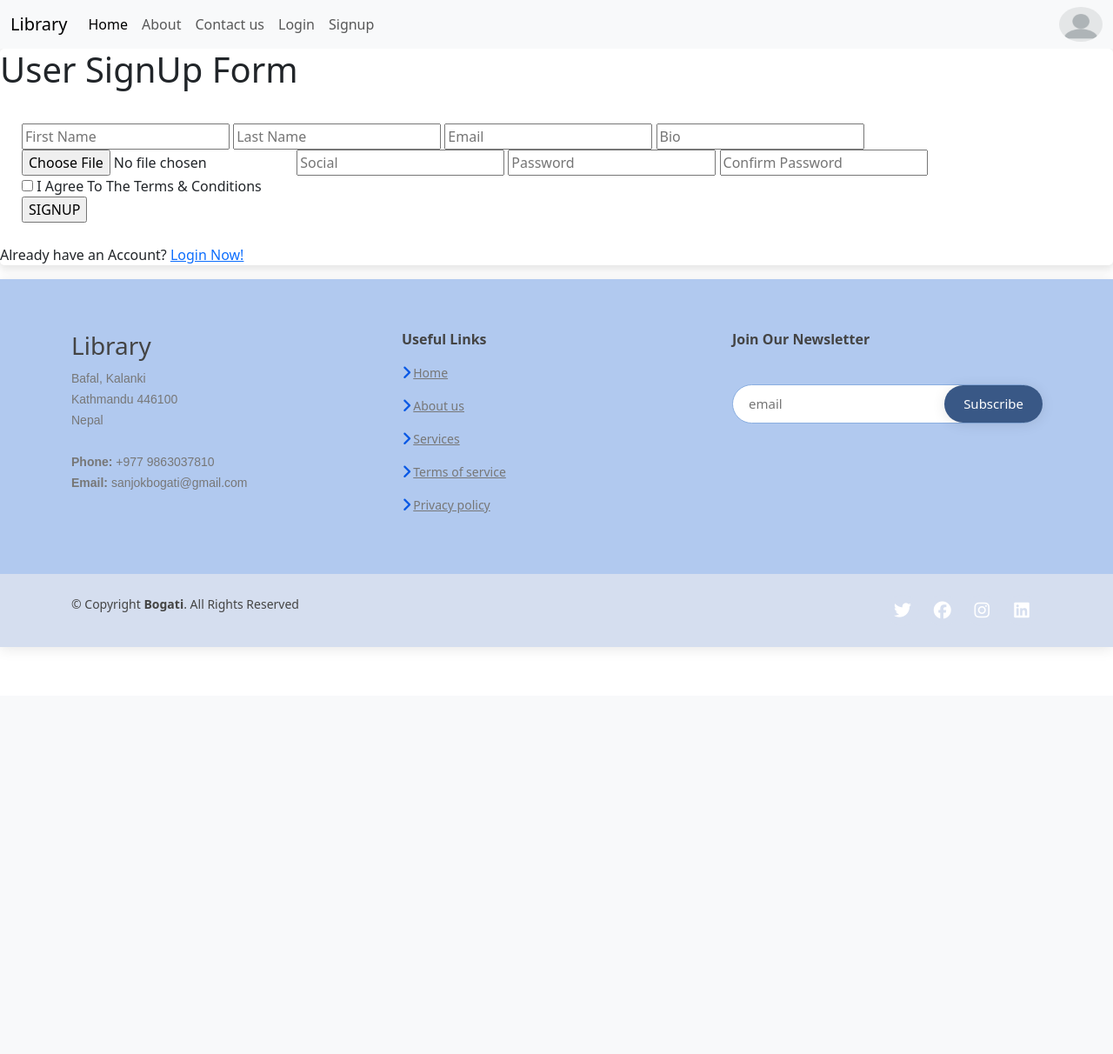
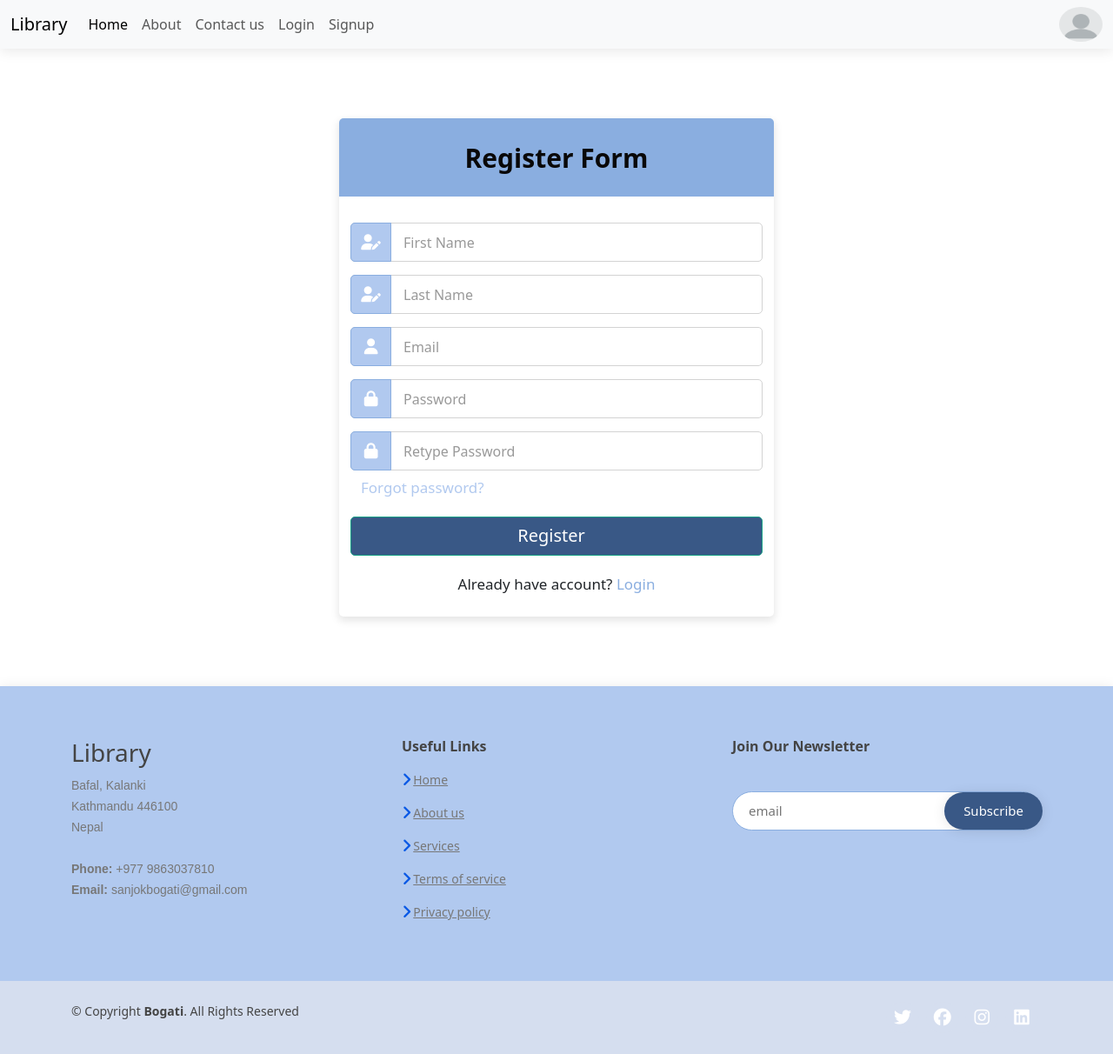
Before and after one commit to DeaaTH65/Library, a Django app: page /register/ in a window 1280 px wide. Shown: the whole page at 87% size. Before the commit the page ends 744 px from the top, so only its background shows below. Run offline with Django 4.2, Linux system fonts and the light colour scheme; some libraries are stand-ins or nearby versions.

Commit message:
Register

```diff
--- a/templates/users/login.html
+++ b/templates/users/login.html
@@ -20,7 +20,7 @@
             <div class="row button">
                 <input type="submit" value="login">
             </div>
-            <div class="signup-link">Not a member? <a href="#">Signup now</a></div>
+            <div class="signup-link">Not a member? <a href="{% url "register" %}">Signup now</a></div>
         </form>
     </div>
 </div>
--- a/templates/users/register.html
+++ b/templates/users/register.html
@@ -3,30 +3,37 @@
 {% block title %}Register{% endblock title %}
 
 {% block content %}
-<div class="main-w3layouts wrapper">
-    <h1>User SignUp Form</h1>
-    <div class="main-agileinfo">
-        <div class="agileits-top">
-            <form action="#" method="post">
-                <input class="text" type="text" name="first_name" placeholder="First Name" required="">
-                <input class="text" type="text" name="last_name" placeholder="Last Name" required="">
-                <input class="text email" type="email" name="email" placeholder="Email" required="">
-                <input class="text" type="text" name="bio" placeholder="Bio" required="">
-                <input class="text" type="file" name="profile" placeholder="pp" required="">
-                <input class="text" type="url" name="social" placeholder="Social" required="">
-                <input class="text" type="password" name="password" placeholder="Password" required="">
-                <input class="text w3lpass" type="password" name="password" placeholder="Confirm Password" required="">
-                <div class="wthree-text">
-                    <label class="anim">
-                        <input type="checkbox" class="checkbox" required="">
-                        <span>I Agree To The Terms & Conditions</span>
-                    </label>
-                    <div class="clear"> </div>
-                </div>
-                <input type="submit" value="SIGNUP">
-            </form>
-            <p>Already have an Account? <a href="#"> Login Now!</a></p>
-        </div>
+<div class="login_container">
+    <div class="wrapper">
+        <div class="title"><span>Register Form</span></div>
+        <form action="" method="POST">
+            {% csrf_token %}
+            <div class="row">
+                <i class="fa-solid fa-user-pen"></i>
+                <input type="text" placeholder="First Name" name="first_name" required>
+            </div>
+            <div class="row">
+                <i class="fa-solid fa-user-pen"></i>
+                <input type="text" placeholder="Last Name" name="last_name" required>
+            </div>
+            <div class="row">
+                <i class="fas fa-user"></i>
+                <input type="text" placeholder="Email" name="email" required>
+            </div>
+            <div class="row">
+                <i class="fas fa-lock"></i>
+                <input type="password" placeholder="Password" name="password1" required>
+            </div>
+            <div class="row">
+                <i class="fas fa-lock"></i>
+                <input type="password" placeholder="Retype Password" name="password2" required>
+            </div>
+            <div class="pass"><a href="#">Forgot password?</a></div>
+            <div class="row button">
+                <input type="submit" value="Register">
+            </div>
+            <div class="signup-link">Already have account? <a href="{% url "login" %}">Login</a></div>
+        </form>
     </div>
 </div>
 {% endblock content %}
--- a/users/views.py
+++ b/users/views.py
@@ -1,5 +1,6 @@
 from django.shortcuts import render, redirect
 from django.contrib.auth import authenticate, login, logout
+from .models import CustomUser
 
 
 
@@ -26,4 +27,46 @@ def user_logout(request):
 
 
 def user_register(request):
+    if request.method == 'POST':
+        first_name = request.POST['first_name']
+        last_name = request.POST['last_name']
+        email = request.POST['email']
+        password1 = request.POST['password1']
+        password2 = request.POST['password2']
+        user = authenticate(request, first_name=first_name, last_name=last_name, email=email, password1=password1, password2=password2)
+
+        login(request, user)
+        return redirect('home')
+
     return render(request, 'users/register.html')
+
+
+def user_register(request):
+    if request.method == 'POST':
+        first_name = request.POST.get('first_name')
+        last_name = request.POST.get('last_name')
+        email = request.POST.get('email')
+        password1 = request.POST.get('password1')
+        password2 = request.POST.get('password2')
+
+        if password1 == password2:
+            if not CustomUser.objects.filter(email=email).exists():
+                # Create a new user
+                user = CustomUser.objects.create_user(
+                    first_name=first_name,
+                    last_name=last_name,
+                    email=email,
+                    password=password1
+                )
+                # Authenticate and log in the user
+                authenticate_user = authenticate(request, username=email, password=password1)
+                login(request, authenticate_user)
+                return redirect('home')
+            else:
+                # Email is already registered
+                pass
+        else:
+            # Passwords do not match
+            pass
+
+    return render(request, 'users/register.html')
```
